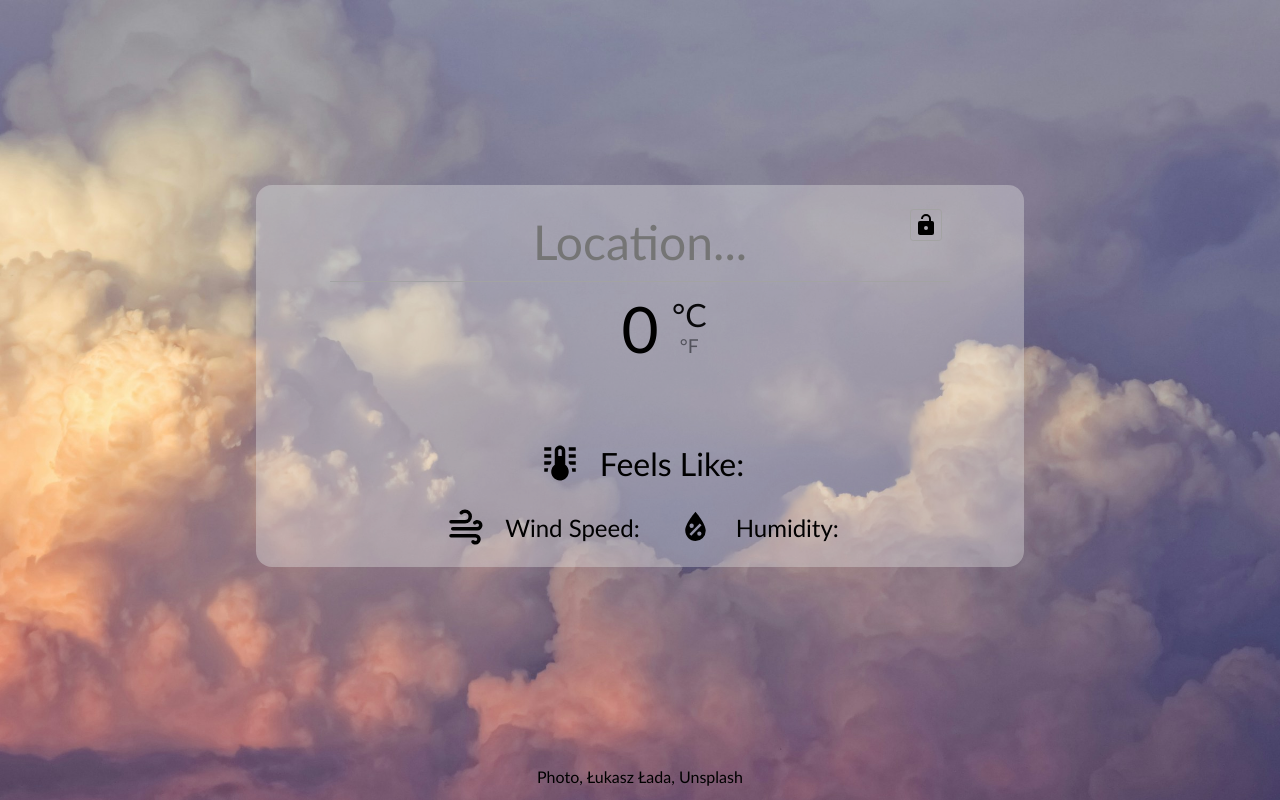
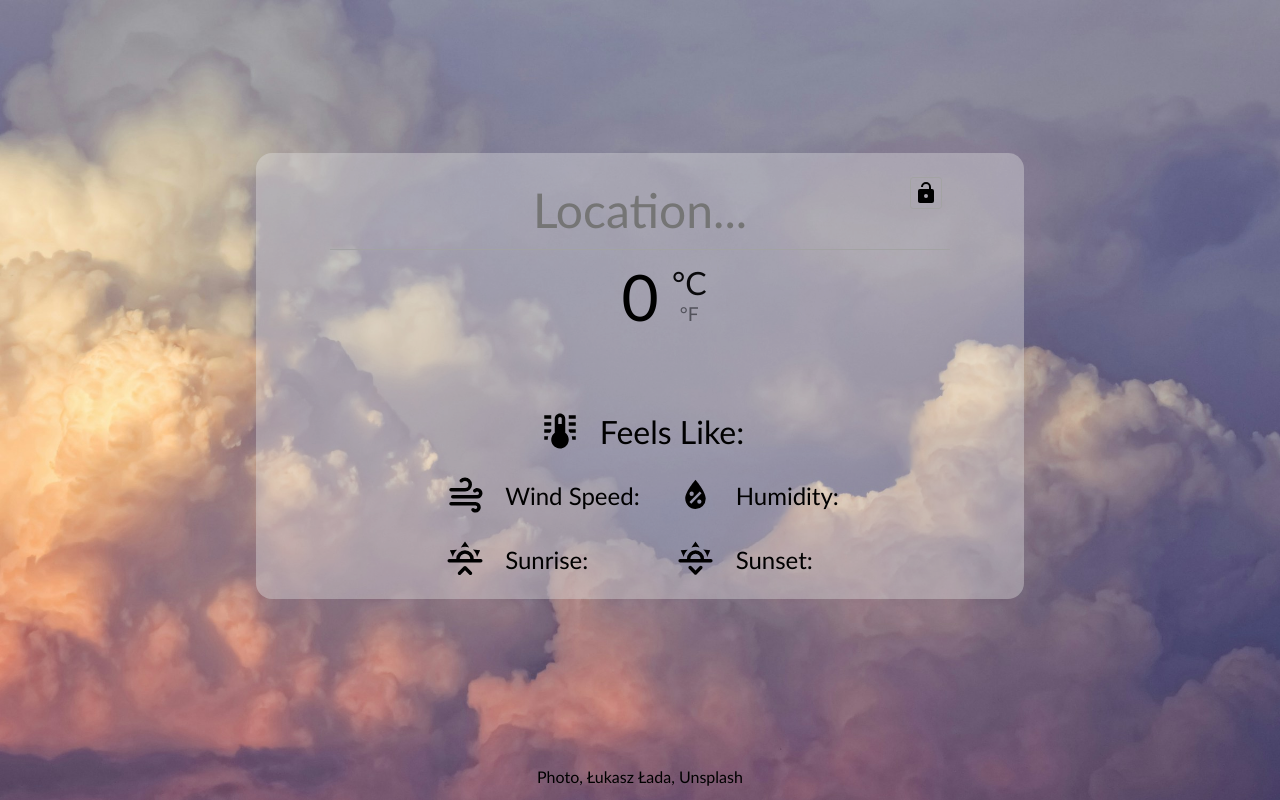
Before and after one commit to Kryoshi/odin-weather, a website built with webpack: page src/index.html in a window 1280 px wide. Built offline with nearby package versions, Linux system fonts and the light colour scheme; no server answers.

Commit message:
Add sunrise and sunset to information display

```diff
--- a/src/index.css
+++ b/src/index.css
@@ -138,6 +138,14 @@ body {
 
 .humidity .icon {
   background-image: url(img/water-percent.svg);
+}
+
+.sunrise .icon {
+  background-image: url(img/weather-sunset-up.svg);
+}
+
+.sunset .icon {
+  background-image: url(img/weather-sunset-down.svg);
 }
 
 body {
--- a/src/modules/information_display.js
+++ b/src/modules/information_display.js
@@ -6,9 +6,11 @@ class UIInformationDisplay {
   feelsLikeComponent;
   windComponent;
   humidityComponent;
+  sunriseComponent;
+  sunsetComponent;
 
   activeUnits = {};
-  data; //{isDay, condition, feelsLikeTemperature {c: , f: ,}, wind {kph: , mph: ,}, humidity,}
+  data; //{isDay, condition, feelsLikeTemperature {c: , f: ,}, wind {kph: , mph: ,}, humidity, sunrise, sunset}
 
   constructor() {
     //Create Elements
@@ -18,6 +20,8 @@ class UIInformationDisplay {
     this.feelsLikeComponent = new UIInformationComponent("feels-like");
     this.windComponent = new UIInformationComponent("wind");
     this.humidityComponent = new UIInformationComponent("humidity");
+    this.sunriseComponent = new UIInformationComponent("sunrise");
+    this.sunsetComponent = new UIInformationComponent("sunset");
 
     //Set Attributes
     this.element.className = "weather-info";
@@ -25,6 +29,8 @@ class UIInformationDisplay {
     this.feelsLikeComponent.setLabel("Feels Like: ");
     this.windComponent.setLabel("Wind Speed: ");
     this.humidityComponent.setLabel("Humidity: ");
+    this.sunriseComponent.setLabel("Sunrise: ");
+    this.sunsetComponent.setLabel("Sunset: ");
 
     //Append Elements
     this.element.append(
@@ -32,6 +38,8 @@ class UIInformationDisplay {
       this.feelsLikeComponent.element,
       this.windComponent.element,
       this.humidityComponent.element,
+      this.sunriseComponent.element,
+      this.sunsetComponent.element,
     );
   }
 
@@ -60,6 +68,8 @@ class UIInformationDisplay {
         " " +
         this.activeUnits.wind.toUpperCase();
       const humidity = `${this.data.humidity}%`;
+      const sunrise = this.data.sunrise;
+      const sunset = this.data.sunset;
 
       this.conditionComponent.addClass(addStatus);
       this.conditionComponent.removeClass(removeStatus);
@@ -68,6 +78,8 @@ class UIInformationDisplay {
       this.feelsLikeComponent.setContent(feelsLike);
       this.windComponent.setContent(wind);
       this.humidityComponent.setContent(humidity);
+      this.sunriseComponent.setContent(sunrise);
+      this.sunsetComponent.setContent(sunset);
     }
   }
 }
--- a/src/modules/weather.js
+++ b/src/modules/weather.js
@@ -54,8 +54,10 @@ class Weather {
         mph: this.#data.current.wind_mph,
       };
       const humidity = this.#data.current.humidity;
+      const sunrise = this.#data.forecast.forecastday[0].astro.sunrise;
+      const sunset = this.#data.forecast.forecastday[0].astro.sunset;
 
-      return { isDay, condition, feelsLike, wind, humidity };
+      return { isDay, condition, feelsLike, wind, humidity, sunrise, sunset };
     }
   }
 
```
Also changed, not shown: src/img/weather-sunset-down.svg (added), src/img/weather-sunset-up.svg (added).
